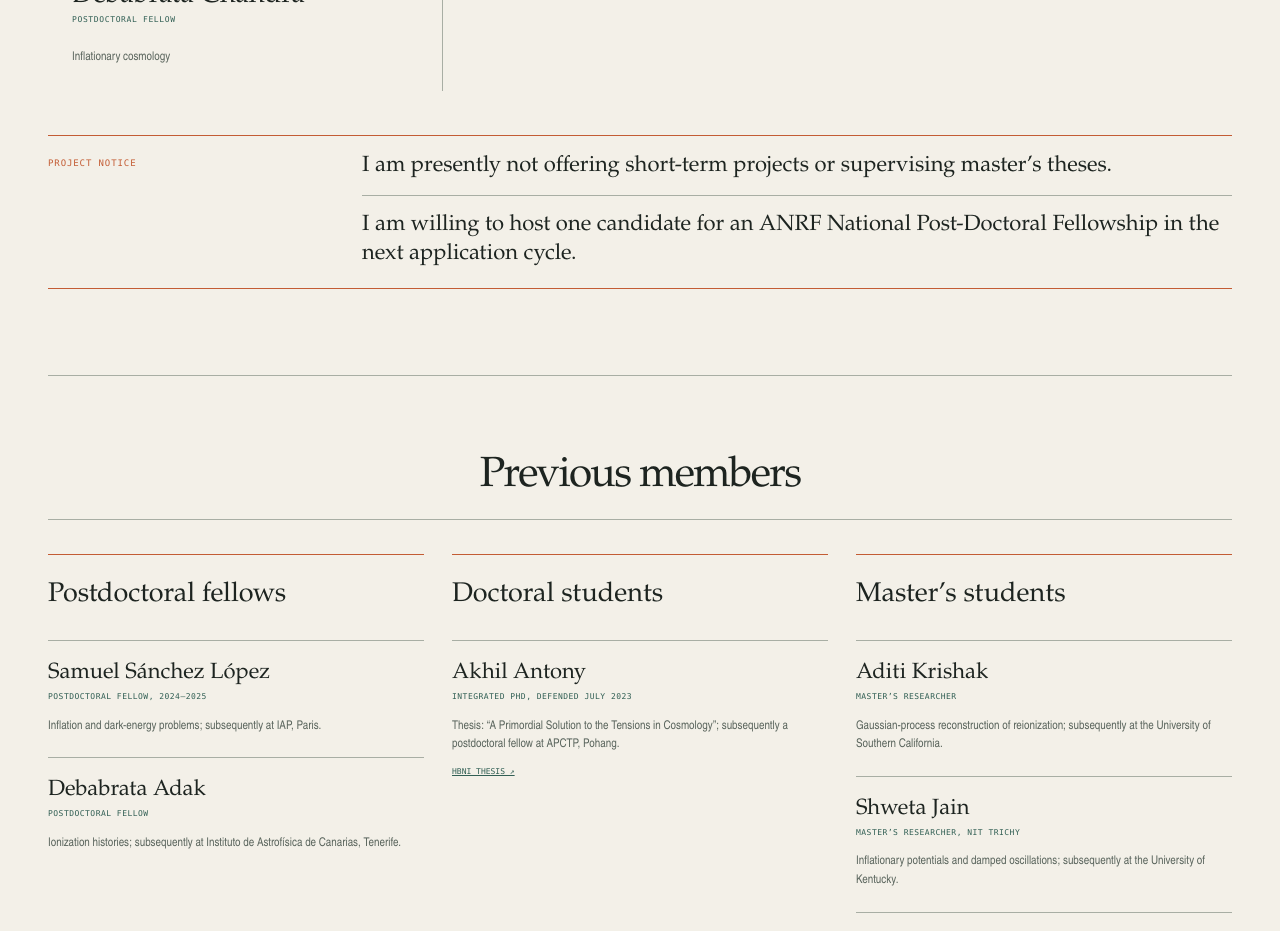
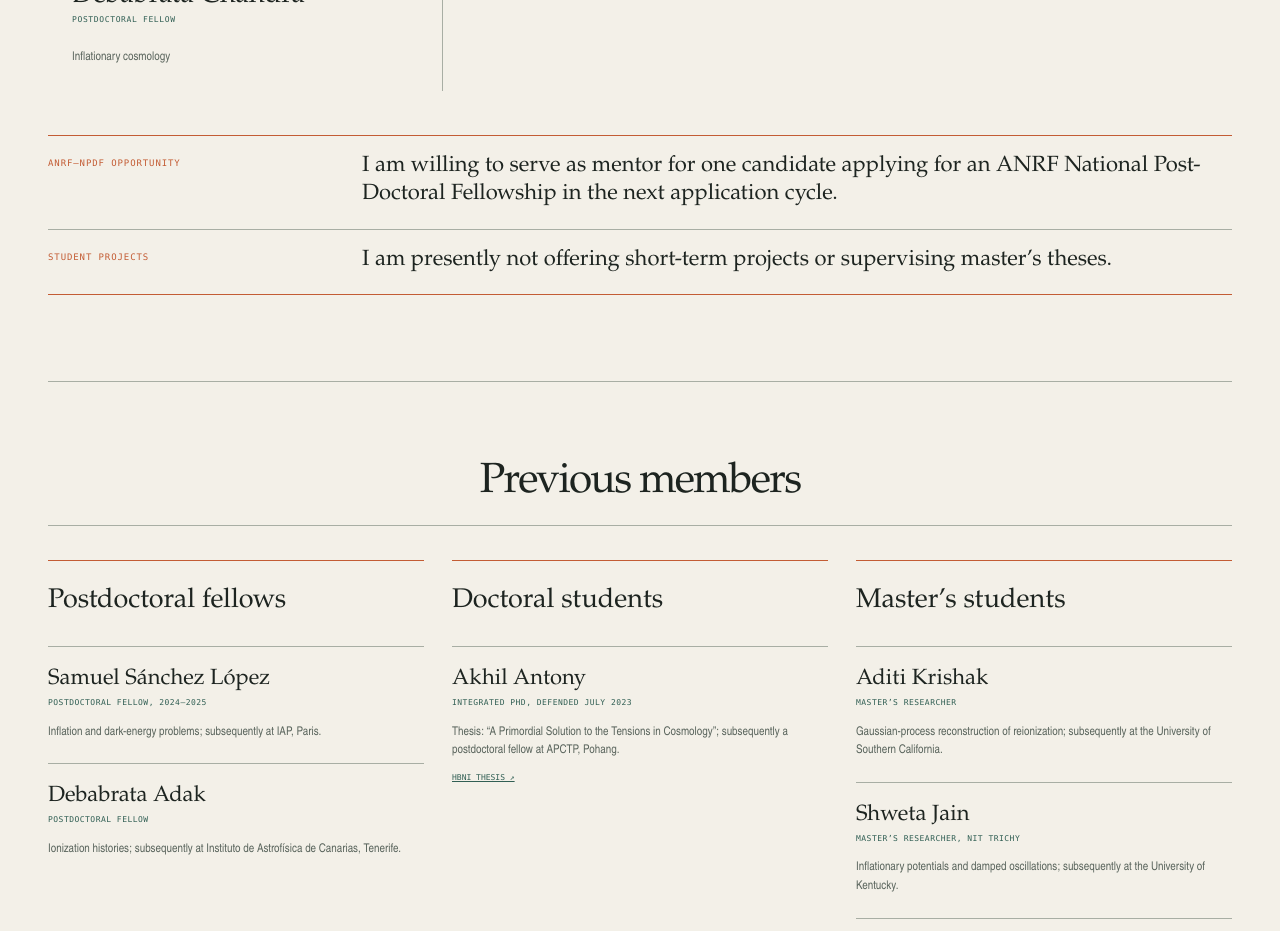
Before and after one commit to dkhaz/dhiraj-hazra-cosmology, a Next.js app: page /group in a window 1280 px wide. Shown: the part 1020-1951 px from the top of the page. Built offline with nearby package versions, Linux system fonts and the light colour scheme.

Commit message:
Clarify NPDF opportunity and student project availability

```diff
--- a/app/globals.css
+++ b/app/globals.css
@@ -234,10 +234,11 @@ button, summary { font: inherit; }
 .person-entry h4 { margin: 66px 0 3px; font-family: var(--font-serif); font-size: 27px; font-weight: 400; line-height: 1.1; }
 .person-entry p { margin: 0; color: #59645c; font-size: 12px; }
 .person-entry .person-entry__role { margin-bottom: 22px; color: var(--green); font-family: var(--font-mono); font-size: 8px; letter-spacing: .08em; text-transform: uppercase; }
-.availability-note { display: grid; grid-template-columns: 3fr 9fr; gap: 24px; margin-top: 44px; padding: 20px 0; border-top: 1px solid var(--orange); border-bottom: 1px solid var(--orange); }
+.availability-note { margin-top: 44px; border-top: 1px solid var(--orange); border-bottom: 1px solid var(--orange); }
+.availability-note__item { display: grid; grid-template-columns: 3fr 9fr; gap: 24px; padding: 20px 0; }
+.availability-note__item + .availability-note__item { border-top: 1px solid var(--line); }
 .availability-note span { color: var(--orange); font-family: var(--font-mono); font-size: 9px; letter-spacing: .1em; text-transform: uppercase; }
 .availability-note p { margin: -4px 0 0; font-family: var(--font-serif); font-size: 22px; line-height: 1.3; }
-.availability-note p + p { margin-top: 15px; padding-top: 15px; border-top: 1px solid var(--line); }
 .people-ledger { border-top: 1px solid var(--line); }
 .people-ledger article { display: grid; grid-template-columns: 3fr 7fr 2fr; gap: 24px; padding: 24px 0; border-bottom: 1px solid var(--line); }
 .people-ledger h3 { margin: 0 0 4px; font-family: var(--font-serif); font-size: 22px; font-weight: 400; }
@@ -611,7 +612,7 @@ button, summary { font: inherit; }
   .notebook-figures figcaption { flex-direction: column; gap: 7px; }
   .ledger-row { grid-template-columns: 35px 1fr; }
   .ledger-row__status { grid-column: 2; align-items: flex-start; flex-direction: row; }
-  .availability-note { grid-template-columns: 1fr; }
+  .availability-note__item { grid-template-columns: 1fr; }
   .people-ledger article { grid-template-columns: 1fr; gap: 10px; }
   .people-ledger a { justify-self: start; }
   .visitor-timeline { grid-template-columns: 1fr 1fr; }
--- a/app/group/page.tsx
+++ b/app/group/page.tsx
@@ -126,10 +126,13 @@ export default function GroupPage() {
           </div>
         </section>
         <aside className="availability-note">
-          <span>Project notice</span>
-          <div>
+          <div className="availability-note__item">
+            <span>ANRF–NPDF opportunity</span>
+            <p>I am willing to serve as mentor for one candidate applying for an ANRF National Post-Doctoral Fellowship in the next application cycle.</p>
+          </div>
+          <div className="availability-note__item">
+            <span>Student projects</span>
             <p>I am presently not offering short-term projects or supervising master’s theses.</p>
-            <p>I am willing to host one candidate for an ANRF National Post-Doctoral Fellowship in the next application cycle.</p>
           </div>
         </aside>
       </section>
```
